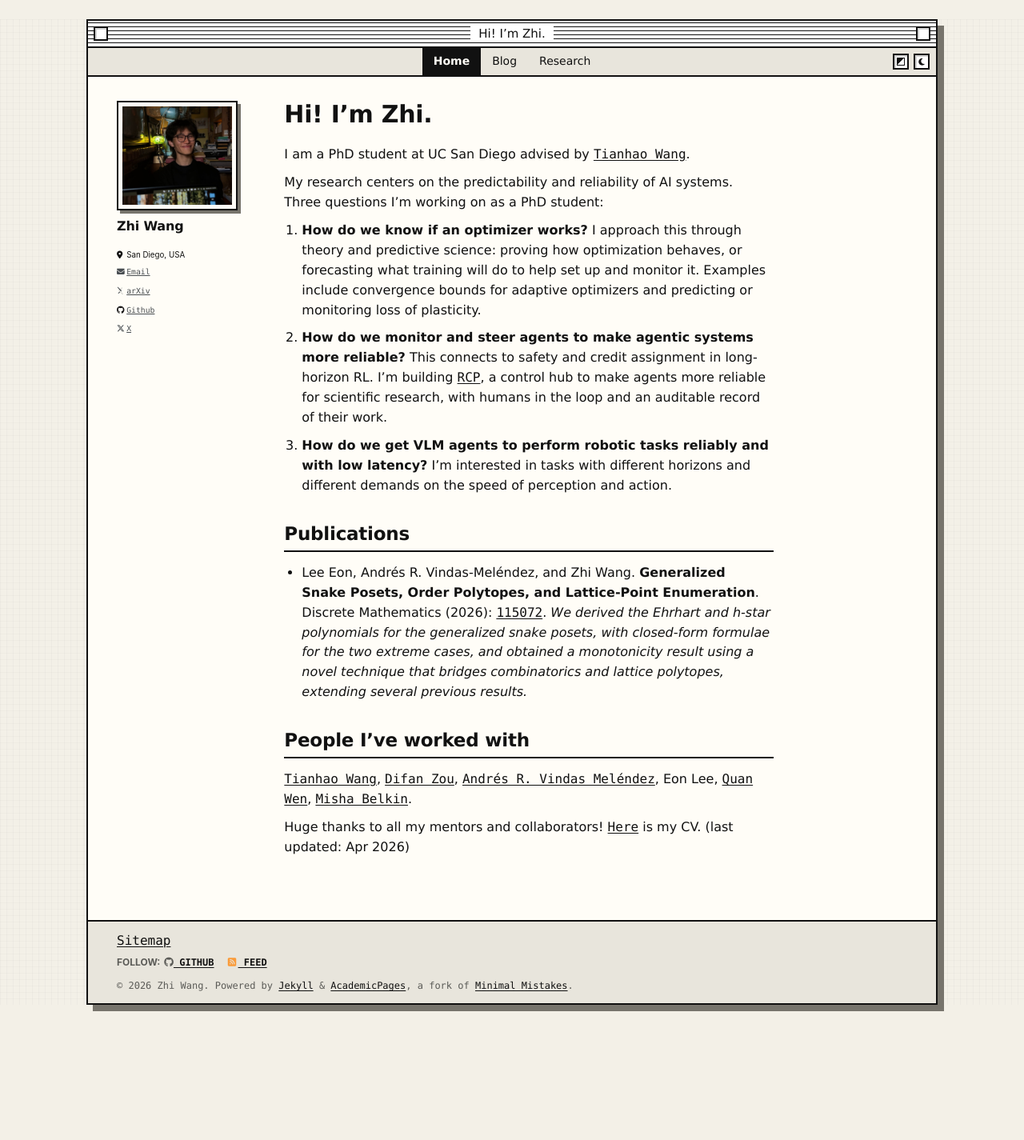
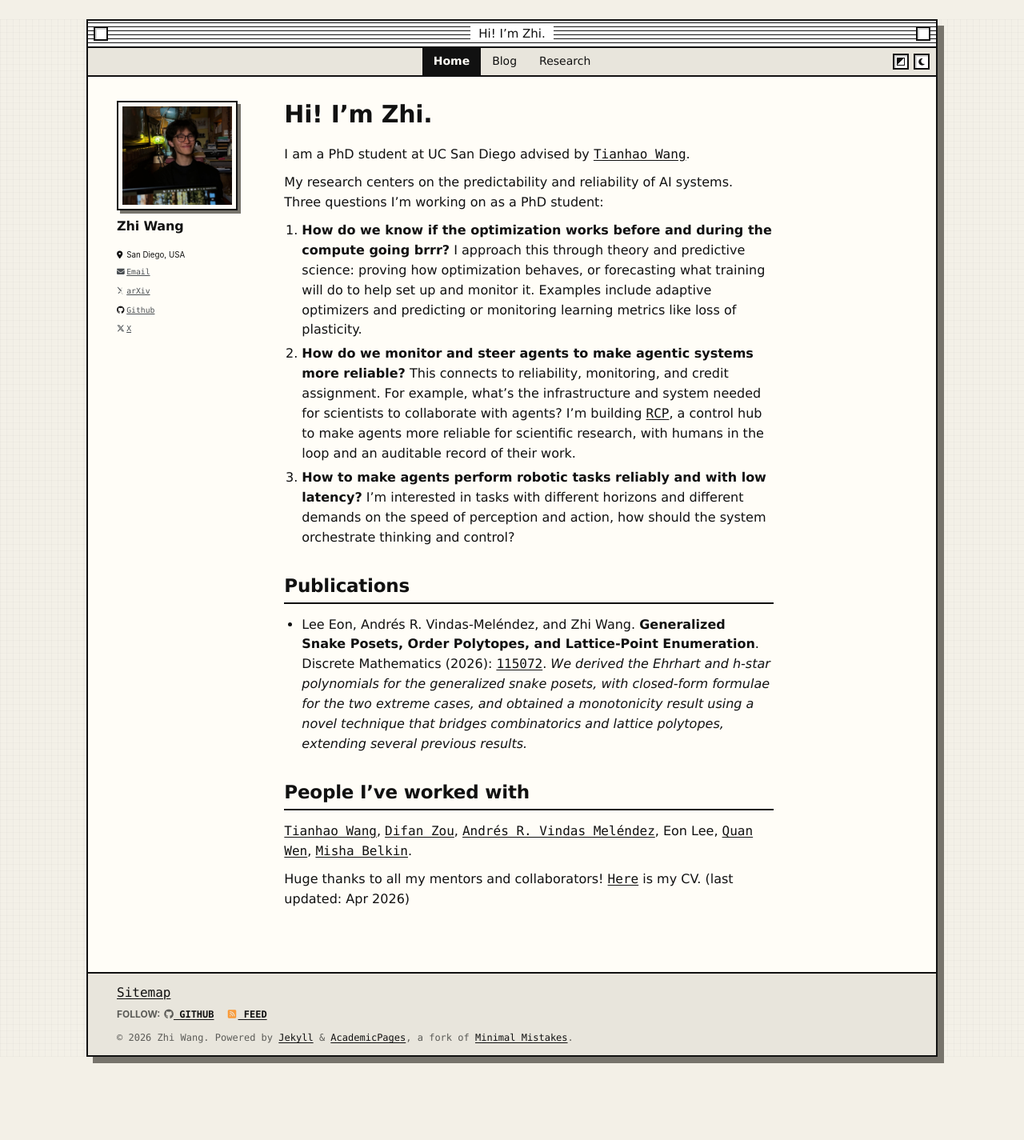
Before and after one commit to Zhi0467/Zhi0467.github.io, a Jekyll site: the page built from _pages/about.md, in a window 1280 px wide. Shown: the whole page at 80% size. Built offline with Jekyll 4.4.1, drawn with Linux system fonts in a browser that asks for light colours; some web fonts are replaced; before the commit the page ends 1361 px from its top, so only the background shows below that.

Commit message:
10.11 rainy sunday

```diff
--- a/_pages/about.md
+++ b/_pages/about.md
@@ -7,19 +7,16 @@ I am a PhD student at UC San Diego advised by [Tianhao Wang](https://tiiao.githu
 
 My research centers on the predictability and reliability of AI systems. Three questions I'm working on as a PhD student:
 
-1. **How do we know if an optimizer works?** I approach this through theory and predictive science: proving how optimization behaves, or forecasting what training will do to help set up and monitor it. Examples include convergence bounds for adaptive optimizers and predicting or monitoring loss of plasticity.
+1. **How do we know if the optimization works before and during the compute going brrr?** I approach this through theory and predictive science: proving how optimization behaves, or forecasting what training will do to help set up and monitor it. Examples include  adaptive optimizers and predicting or monitoring learning metrics like loss of plasticity.
+2. **How do we monitor and steer agents to make agentic systems more reliable?** This connects to reliability, monitoring, and credit assignment. For example, what's the infrastructure and system needed for scientists to collaborate with agents? I'm building [RCP](https://github.com/Zhi0467/RCP), a control hub to make agents more reliable for scientific research, with humans in the loop and an auditable record of their work.
+3. **How to make agents perform robotic tasks reliably and with low latency?** I'm interested in tasks with different horizons and different demands on the speed of perception and action, how should the system orchestrate thinking and control?
 
-2. **How do we monitor and steer agents to make agentic systems more reliable?** This connects to safety and credit assignment in long-horizon RL. I'm building [RCP](https://github.com/Zhi0467/RCP), a control hub to make agents more reliable for scientific research, with humans in the loop and an auditable record of their work.
+## Publications
 
-3. **How do we get VLM agents to perform robotic tasks reliably and with low latency?** I'm interested in tasks with different horizons and different demands on the speed of perception and action.
-
-Publications
-------
 - Lee Eon, Andrés R. Vindas-Meléndez, and Zhi Wang. **Generalized Snake Posets, Order Polytopes, and Lattice-Point Enumeration**. Discrete Mathematics (2026): [115072](https://doi.org/10.1016/j.disc.2026.115072). *We derived the Ehrhart and h-star polynomials for the generalized snake posets, with closed-form formulae for the two extreme cases, and obtained a monotonicity result using a novel technique that bridges combinatorics and lattice polytopes, extending several previous results.*
 
+## People I've worked with
 
-People I've worked with
-------
 [Tianhao Wang](https://tiiao.github.io), [Difan Zou](https://difanzou.github.io), [Andrés R. Vindas Meléndez](https://math.hmc.edu/arvm/), Eon Lee, [Quan Wen](http://www.wenlab.org), [Misha Belkin](http://misha.belkin-wang.org).
 
 Huge thanks to all my mentors and collaborators! [Here](/files/CV.pdf) is my CV. (last updated: Apr 2026)
```
Also changed, not shown: 4 other files.
